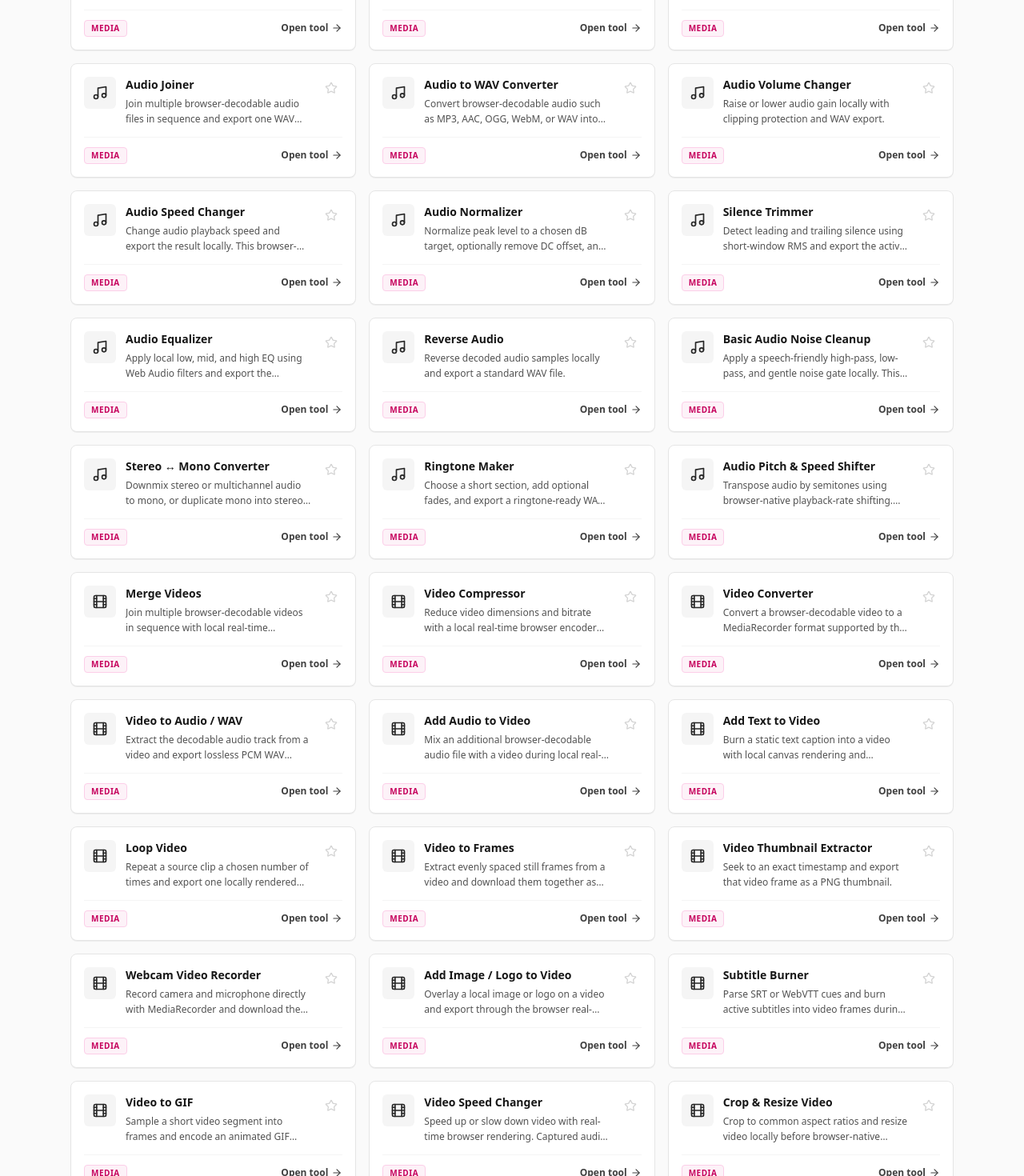
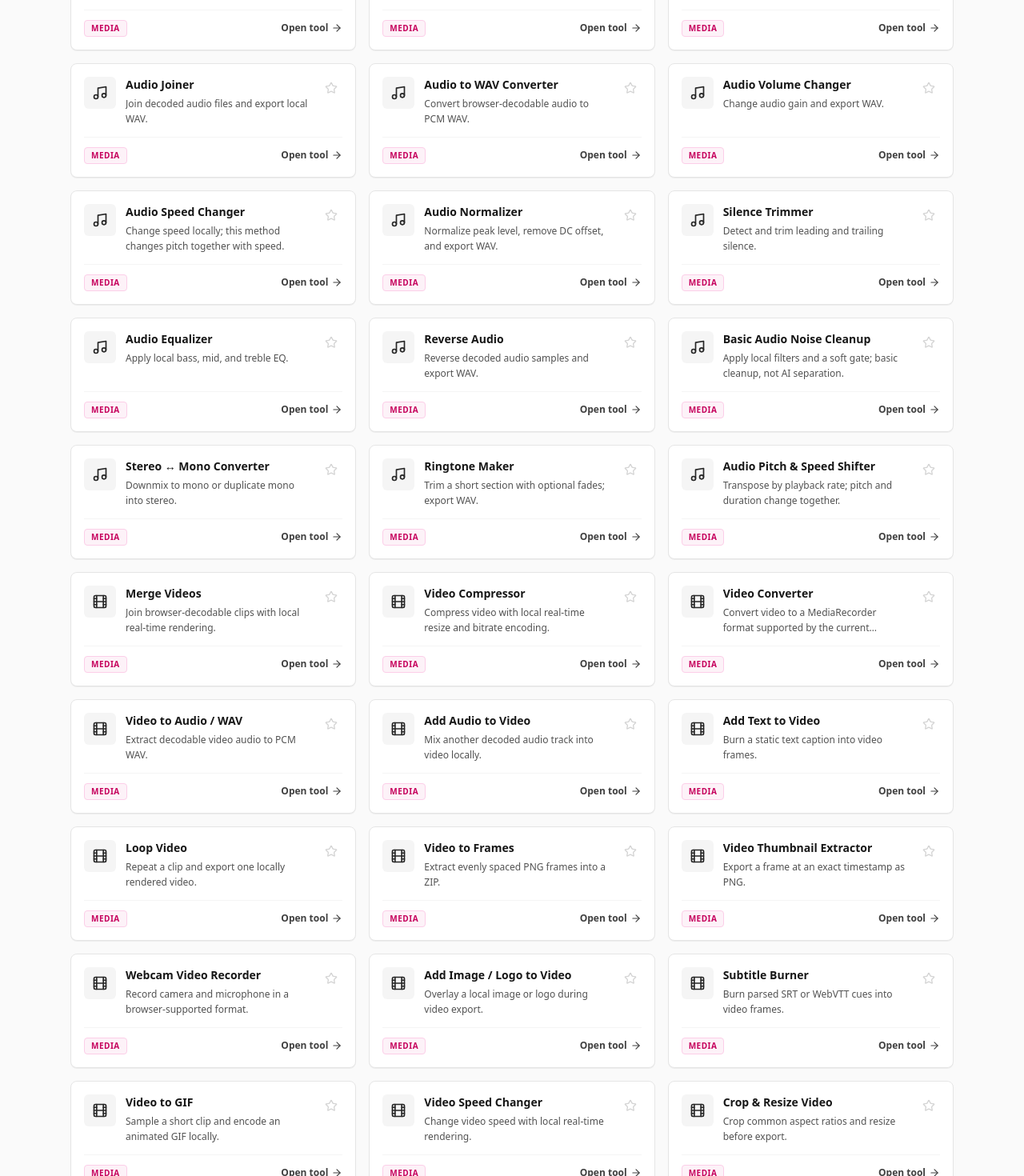
Before and after one commit to thiepn/tools, a React (Vite) app: page / in a window 1280 px wide. Shown: the part 6040-7510 px from the top of the page at 80% size. Built offline with nearby package versions, Linux system fonts and the light colour scheme.

Commit message:
Compact P6 startup media metadata

```diff
--- a/src/media/publicMediaTasks.ts
+++ b/src/media/publicMediaTasks.ts
@@ -1,37 +1,36 @@
 export type PublicMediaEngine='audio'|'video';
 export interface PublicMediaTask{id:string;name:string;shortName:string;description:string;keywords:string[];engine:PublicMediaEngine;featured?:boolean;}
-
-export const PUBLIC_MEDIA_TASKS:PublicMediaTask[]=[
-  {id:'audio-joiner',name:'Audio Joiner',shortName:'Audio Joiner',description:'Join multiple browser-decodable audio files in sequence and export one WAV locally.',keywords:['join audio','merge audio','combine mp3','audio merger'],engine:'audio',featured:true},
-  {id:'audio-to-wav-converter',name:'Audio to WAV Converter',shortName:'Audio to WAV',description:'Convert browser-decodable audio such as MP3, AAC, OGG, WebM, or WAV into standard PCM WAV.',keywords:['audio converter','mp3 to wav','ogg to wav','aac to wav','webm to wav'],engine:'audio',featured:true},
-  {id:'audio-volume-changer',name:'Audio Volume Changer',shortName:'Volume Changer',description:'Raise or lower audio gain locally with clipping protection and WAV export.',keywords:['change audio volume','make audio louder','make audio quieter','gain'],engine:'audio'},
-  {id:'audio-speed-changer',name:'Audio Speed Changer',shortName:'Audio Speed',description:'Change audio playback speed and export the result locally. This browser-native method changes pitch together with speed.',keywords:['speed up audio','slow down audio','audio playback speed'],engine:'audio'},
-  {id:'audio-normalizer',name:'Audio Normalizer',shortName:'Normalize Audio',description:'Normalize peak level to a chosen dB target, optionally remove DC offset, and export WAV.',keywords:['normalize audio','audio peak normalize','loudness gain','dc offset'],engine:'audio',featured:true},
-  {id:'silence-trimmer',name:'Silence Trimmer',shortName:'Trim Silence',description:'Detect leading and trailing silence using short-window RMS and export the active audio range.',keywords:['trim silence','remove silence audio','auto trim audio'],engine:'audio',featured:true},
-  {id:'audio-equalizer',name:'Audio Equalizer',shortName:'Audio EQ',description:'Apply local low, mid, and high EQ using Web Audio filters and export the processed WAV.',keywords:['audio equalizer','bass treble','audio eq','mid frequencies'],engine:'audio'},
-  {id:'reverse-audio',name:'Reverse Audio',shortName:'Reverse Audio',description:'Reverse decoded audio samples locally and export a standard WAV file.',keywords:['reverse audio','play audio backwards','backwards sound'],engine:'audio'},
-  {id:'audio-noise-cleanup',name:'Basic Audio Noise Cleanup',shortName:'Noise Cleanup',description:'Apply a speech-friendly high-pass, low-pass, and gentle noise gate locally. This is basic cleanup, not AI source separation.',keywords:['noise reduction','remove hum','audio cleanup','noise gate','speech cleanup'],engine:'audio'},
-  {id:'stereo-mono-converter',name:'Stereo ↔ Mono Converter',shortName:'Stereo / Mono',description:'Downmix stereo or multichannel audio to mono, or duplicate mono into stereo, then export WAV.',keywords:['stereo to mono','mono to stereo','audio channels'],engine:'audio'},
-  {id:'ringtone-maker',name:'Ringtone Maker',shortName:'Ringtone Maker',description:'Choose a short section, add optional fades, and export a ringtone-ready WAV without uploading audio.',keywords:['ringtone maker','trim ringtone','30 second audio','phone ringtone'],engine:'audio'},
-  {id:'audio-pitch-speed-shifter',name:'Audio Pitch & Speed Shifter',shortName:'Pitch / Speed',description:'Transpose audio by semitones using browser-native playback-rate shifting. Pitch and duration change together.',keywords:['pitch changer','transpose audio','semitones','chipmunk voice','lower pitch'],engine:'audio'},
-
-  {id:'merge-videos',name:'Merge Videos',shortName:'Merge Videos',description:'Join multiple browser-decodable videos in sequence with local real-time rendering. Browser codec support determines the output container.',keywords:['merge videos','join videos','combine clips','video merger'],engine:'video',featured:true},
-  {id:'video-compressor',name:'Video Compressor',shortName:'Compress Video',description:'Reduce video dimensions and bitrate with a local real-time browser encoder and explicit size estimates.',keywords:['compress video','reduce video size','smaller mp4','video mb'],engine:'video',featured:true},
-  {id:'video-converter',name:'Video Converter',shortName:'Video Converter',description:'Convert a browser-decodable video to a MediaRecorder format supported by the current browser, typically WebM or MP4.',keywords:['convert video','mp4 to webm','webm to mp4','video format'],engine:'video',featured:true},
-  {id:'video-to-audio',name:'Video to Audio / WAV',shortName:'Video to Audio',description:'Extract the decodable audio track from a video and export lossless PCM WAV locally.',keywords:['video to audio','video to wav','extract audio','mp4 audio'],engine:'video',featured:true},
-  {id:'add-audio-to-video',name:'Add Audio to Video',shortName:'Add Audio',description:'Mix an additional browser-decodable audio file with a video during local real-time rendering.',keywords:['add music to video','add audio to video','mix audio video','background music'],engine:'video'},
-  {id:'add-text-to-video',name:'Add Text to Video',shortName:'Video Text',description:'Burn a static text caption into a video with local canvas rendering and browser-native encoding.',keywords:['add text to video','caption video','text overlay'],engine:'video'},
-  {id:'loop-video',name:'Loop Video',shortName:'Loop Video',description:'Repeat a source clip a chosen number of times and export one locally rendered video.',keywords:['loop video','repeat video','video repeater'],engine:'video'},
-  {id:'video-to-frames',name:'Video to Frames',shortName:'Video Frames',description:'Extract evenly spaced still frames from a video and download them together as PNG files in a ZIP.',keywords:['video to frames','extract video frames','video screenshots','frames zip'],engine:'video'},
-  {id:'video-thumbnail-extractor',name:'Video Thumbnail Extractor',shortName:'Video Thumbnail',description:'Seek to an exact timestamp and export that video frame as a PNG thumbnail.',keywords:['video thumbnail','extract frame','video screenshot','thumbnail maker'],engine:'video',featured:true},
-  {id:'webcam-video-recorder',name:'Webcam Video Recorder',shortName:'Webcam Recorder',description:'Record camera and microphone directly with MediaRecorder and download the browser-supported local recording.',keywords:['webcam recorder','camera recorder','record webcam','video camera test'],engine:'video',featured:true},
-  {id:'add-logo-to-video',name:'Add Image / Logo to Video',shortName:'Video Logo',description:'Overlay a local image or logo on a video and export through the browser real-time encoder.',keywords:['add logo to video','watermark video','image overlay video'],engine:'video'},
-  {id:'subtitle-burner',name:'Subtitle Burner',shortName:'Burn Subtitles',description:'Parse SRT or WebVTT cues and burn active subtitles into video frames during local rendering.',keywords:['burn subtitles','srt to video','vtt subtitles','hard subtitles'],engine:'video'},
-  {id:'video-to-gif',name:'Video to GIF',shortName:'Video to GIF',description:'Sample a short video segment into frames and encode an animated GIF locally with the existing GIF engine.',keywords:['video to gif','mp4 to gif','webm to gif','animated gif'],engine:'video'},
-  {id:'video-speed-changer',name:'Video Speed Changer',shortName:'Video Speed',description:'Speed up or slow down video with real-time browser rendering. Captured audio follows browser playback-rate behavior.',keywords:['speed up video','slow motion video','video playback speed'],engine:'video'},
-  {id:'crop-resize-video',name:'Crop & Resize Video',shortName:'Crop Video',description:'Crop to common aspect ratios and resize video locally before browser-native export.',keywords:['crop video','resize video','video aspect ratio','vertical video'],engine:'video'},
-  {id:'mute-video',name:'Mute Video',shortName:'Mute Video',description:'Remove the source audio track while locally re-encoding the video.',keywords:['mute video','remove audio from video','silent video'],engine:'video'},
-  {id:'video-volume-changer',name:'Video Volume Changer',shortName:'Video Volume',description:'Adjust captured source-audio volume while locally rendering a transformed video, when the browser exposes the source audio track.',keywords:['video volume','make video louder','lower video audio'],engine:'video'},
+type RawTask=[string,string,string,string,PublicMediaEngine,string?,boolean?];
+const RAW:RawTask[]=[
+['audio-joiner','Audio Joiner','Join decoded audio files and export local WAV.','merge audio|combine audio','audio','',true],
+['audio-to-wav-converter','Audio to WAV Converter','Convert browser-decodable audio to PCM WAV.','mp3 to wav|audio converter','audio','Audio to WAV',true],
+['audio-volume-changer','Audio Volume Changer','Change audio gain and export WAV.','louder audio|quieter audio','audio','Volume Changer'],
+['audio-speed-changer','Audio Speed Changer','Change speed locally; this method changes pitch together with speed.','speed up audio|slow down audio','audio','Audio Speed'],
+['audio-normalizer','Audio Normalizer','Normalize peak level, remove DC offset, and export WAV.','normalize audio|peak normalize','audio','Normalize Audio',true],
+['silence-trimmer','Silence Trimmer','Detect and trim leading and trailing silence.','remove silence|trim silence','audio','Trim Silence',true],
+['audio-equalizer','Audio Equalizer','Apply local bass, mid, and treble EQ.','bass treble|audio eq','audio','Audio EQ'],
+['reverse-audio','Reverse Audio','Reverse decoded audio samples and export WAV.','audio backwards','audio'],
+['audio-noise-cleanup','Basic Audio Noise Cleanup','Apply local filters and a soft gate; basic cleanup, not AI separation.','noise reduction|noise gate','audio','Noise Cleanup'],
+['stereo-mono-converter','Stereo ↔ Mono Converter','Downmix to mono or duplicate mono into stereo.','stereo to mono|mono to stereo','audio','Stereo / Mono'],
+['ringtone-maker','Ringtone Maker','Trim a short section with optional fades; export WAV.','trim ringtone|phone ringtone','audio'],
+['audio-pitch-speed-shifter','Audio Pitch & Speed Shifter','Transpose by playback rate; pitch and duration change together.','pitch changer|semitones','audio','Pitch / Speed'],
+['merge-videos','Merge Videos','Join browser-decodable clips with local real-time rendering.','join videos|combine clips','video','',true],
+['video-compressor','Video Compressor','Compress video with local real-time resize and bitrate encoding.','compress video|reduce video size','video','Compress Video',true],
+['video-converter','Video Converter','Convert video to a MediaRecorder format supported by the current browser.','mp4 to webm|webm to mp4','video','',true],
+['video-to-audio','Video to Audio / WAV','Extract decodable video audio to PCM WAV.','extract audio|video to wav','video','Video to Audio',true],
+['add-audio-to-video','Add Audio to Video','Mix another decoded audio track into video locally.','add music to video|background music','video','Add Audio'],
+['add-text-to-video','Add Text to Video','Burn a static text caption into video frames.','caption video|text overlay','video','Video Text'],
+['loop-video','Loop Video','Repeat a clip and export one locally rendered video.','repeat video','video'],
+['video-to-frames','Video to Frames','Extract evenly spaced PNG frames into a ZIP.','extract frames|video screenshots','video','Video Frames'],
+['video-thumbnail-extractor','Video Thumbnail Extractor','Export a frame at an exact timestamp as PNG.','video screenshot|extract frame','video','Video Thumbnail',true],
+['webcam-video-recorder','Webcam Video Recorder','Record camera and microphone in a browser-supported format.','webcam recorder|record webcam','video','Webcam Recorder',true],
+['add-logo-to-video','Add Image / Logo to Video','Overlay a local image or logo during video export.','watermark video|logo overlay','video','Video Logo'],
+['subtitle-burner','Subtitle Burner','Burn parsed SRT or WebVTT cues into video frames.','burn subtitles|srt to video','video','Burn Subtitles'],
+['video-to-gif','Video to GIF','Sample a short clip and encode an animated GIF locally.','mp4 to gif|webm to gif','video'],
+['video-speed-changer','Video Speed Changer','Change video speed with local real-time rendering.','speed up video|slow motion video','video','Video Speed'],
+['crop-resize-video','Crop & Resize Video','Crop common aspect ratios and resize before export.','crop video|vertical video','video','Crop Video'],
+['mute-video','Mute Video','Remove the source audio track during re-encoding.','remove audio from video|silent video','video'],
+['video-volume-changer','Video Volume Changer','Adjust source-audio gain during local video rendering.','video volume|video louder','video','Video Volume'],
 ];
-
+export const PUBLIC_MEDIA_TASKS:PublicMediaTask[]=RAW.map(([id,name,description,keys,engine,shortName,featured])=>({id,name,shortName:shortName||name,description,keywords:keys.split('|'),engine,featured}));
 export function getPublicMediaTask(id:string|null|undefined){return PUBLIC_MEDIA_TASKS.find(task=>task.id===id);}
```
